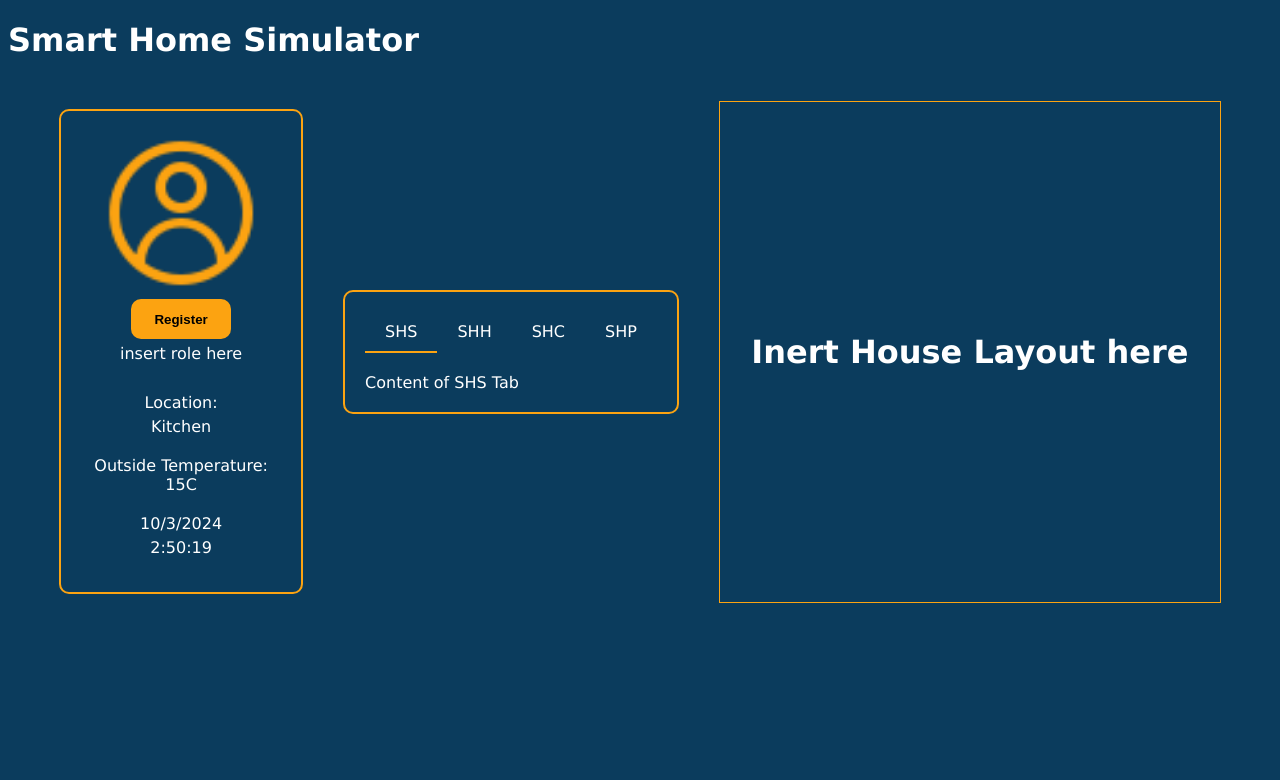
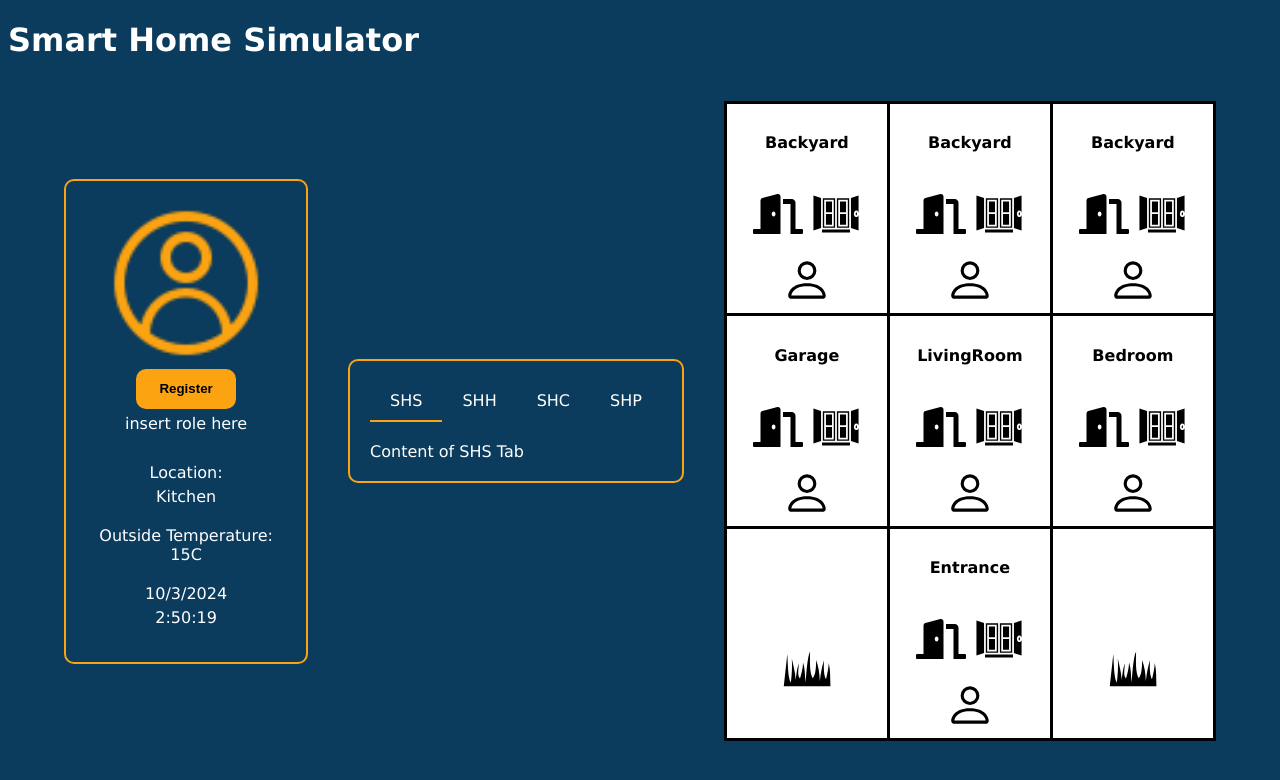
Before and after one commit to LiamDaigle/SOEN343, a React (Vite) app in the folder SmartHomeSystem/frontend/: page / in a window 1280 px wide. Shown: the top 780 px of the page. Built offline with nearby package versions, Linux system fonts and the light colour scheme.

Commit message:
Load and display hosue layout

```diff
--- a/SmartHomeSystem/frontend/src/Dashboard/DashboardLandingPage.tsx
+++ b/SmartHomeSystem/frontend/src/Dashboard/DashboardLandingPage.tsx
@@ -2,7 +2,7 @@ import React from "react";
 import UserProfile from "../UserProfile/UserProfile";
 import TabComponent from "./TabComponent";
 import "./DashboardLandingPage.css";
-import HouseLayout from "./HouseLayout";
+import HouseLayoutGrid from "../HouseLayoutGrid/HouseLayoutGrid";
 
 const DashboardLandingPage = () => {
   return (
@@ -12,7 +12,7 @@ const DashboardLandingPage = () => {
       <div className="dashboard-content-container">
         <UserProfile />
         <TabComponent />
-        <HouseLayout />
+        <HouseLayoutGrid />
       </div>
     </div>
   );
--- /dev/null
+++ b/SmartHomeSystem/frontend/src/HouseLayoutGrid/HouseLayoutGrid.css
@@ -0,0 +1,42 @@
+td {
+    width: 10rem;
+    height: 10rem;
+    background-color: white;
+}
+.first-row-el-last{
+    border-style: solid;
+}
+
+.first-row-el{
+    border-left-style: solid;
+    border-top-style: solid;
+    border-bottom-style: solid;
+}
+
+.row-el{
+    border-left-style: solid;
+    border-bottom-style: solid;
+}
+
+.row-el-last{
+    border-left-style: solid;
+    border-right-style: solid;
+    border-bottom-style: solid;
+}
+
+.icon-row{
+    color:black;
+    display:flex;
+    justify-content: center;
+    padding:0.5rem;
+}
+
+.icon{
+    display:flex;
+    margin-left:0.25rem;
+    margin-right:0.25rem;
+}
+
+.roomName{
+    color:black;
+}
--- /dev/null
+++ b/SmartHomeSystem/frontend/src/HouseLayoutGrid/HouseLayoutGrid.tsx
@@ -0,0 +1,83 @@
+import React from "react";
+import "./HouseLayoutGrid.css";
+import data from "../assets/exampleLayout.json";
+import HouseLayoutGridElement from "../HouseLayoutGridElement/HouseLayoutGridElement";
+import { HouseLayoutParser } from "../HouseLayoutParser";
+
+const HouseLayoutGrid = () => {
+  HouseLayoutParser.parseJSON(data);
+  const houseLayout: string[][] = HouseLayoutParser.getLayout();
+  const rows: JSX.Element[] = [];
+  let key = 0;
+
+  const renderRow = (cssClass: string, houseRow: string[]) => {
+    const rowSize = houseRow.length;
+
+    return (
+      <tr>
+        {houseRow.map((element, index) =>
+          index == rowSize - 1 ? (
+            <HouseLayoutGridElement
+              key={key++}
+              isEmpty={!element ? true : false}
+              name={element}
+              css={cssClass + "-last"}
+              windows={
+                element ? HouseLayoutParser.getRoomByName(element).windows : -1
+              }
+              doors={
+                element ? HouseLayoutParser.getRoomByName(element).doors : -1
+              }
+              lights={
+                element ? HouseLayoutParser.getRoomByName(element).lights : -1
+              }
+              autoLockDoors={
+                element
+                  ? HouseLayoutParser.getRoomByName(element).autoLockDoors
+                  : -1
+              }
+            />
+          ) : (
+            <HouseLayoutGridElement
+              key={key++}
+              isEmpty={!element}
+              name={element}
+              css={cssClass}
+              windows={
+                element ? HouseLayoutParser.getRoomByName(element).windows : -1
+              }
+              doors={
+                element ? HouseLayoutParser.getRoomByName(element).doors : -1
+              }
+              lights={
+                element ? HouseLayoutParser.getRoomByName(element).lights : -1
+              }
+              autoLockDoors={
+                element
+                  ? HouseLayoutParser.getRoomByName(element).autoLockDoors
+                  : -1
+              }
+            />
+          )
+        )}
+      </tr>
+    );
+  };
+
+  //Render the rows into the rows array with the proper css depending on the row of the house
+  houseLayout.forEach((houseRow: string[], index) => {
+    if (index == 0) {
+      rows.push(renderRow("first-row-el", houseRow));
+    } else {
+      rows.push(renderRow("row-el", houseRow));
+    }
+  });
+
+  return (
+    <table cellPadding="0" cellSpacing="0">
+      <tbody>{rows}</tbody>
+    </table>
+  );
+};
+
+export default HouseLayoutGrid;
--- /dev/null
+++ b/SmartHomeSystem/frontend/src/HouseLayoutGridElement/HouseLayoutGridElement.tsx
@@ -0,0 +1,62 @@
+import React from "react";
+import { FaDoorClosed } from "react-icons/fa"; //closed door
+import { FaDoorOpen } from "react-icons/fa"; //open door
+import { GiWindow } from "react-icons/gi"; //open window
+import { GiWindowBars } from "react-icons/gi"; //closed window
+import { BsPerson } from "react-icons/bs"; //Nobody in room
+import { BsPersonFill } from "react-icons/bs"; // person
+import { BsFillPeopleFill } from "react-icons/bs"; // people for if there is more than one person in the room
+import { GiGrass } from "react-icons/gi"; //Grass for representing outside
+
+interface Props {
+  isEmpty: boolean;
+  name: string;
+  css: string;
+  windows: number;
+  doors: number;
+  lights: number;
+  autoLockDoors: 1;
+}
+
+const HouseLayoutGridElement = (props: Props) => {
+  const isEmpty = props.isEmpty;
+  const name = props.name;
+  const css = props.css;
+  const windows = props.windows;
+  const doors = props.doors;
+  const lights = props.lights;
+  const autoLockDoors = props.autoLockDoors;
+
+  console.log("Created Grid Element: ", {
+    name: name,
+    windows: windows,
+    doors: doors,
+    lights: lights,
+    autoLockDoors: autoLockDoors,
+  });
+
+  return (
+    <td key={name} className={css}>
+      <div className="icon-row">
+        <h4 className="roomName">{name}</h4>
+      </div>
+      {isEmpty ? (
+        <div className="icon-row">
+          <GiGrass size={50} className="icon" />
+        </div>
+      ) : (
+        <>
+          <div className="icon-row">
+            <FaDoorOpen size={50} className="icon" />
+            <GiWindow size={50} className="icon" />
+          </div>
+          <div className="icon-row">
+            <BsPerson size={50} className="icon" />
+          </div>
+        </>
+      )}
+    </td>
+  );
+};
+
+export default HouseLayoutGridElement;
--- /dev/null
+++ b/SmartHomeSystem/frontend/src/HouseLayoutParser.ts
@@ -0,0 +1,33 @@
+export abstract class HouseLayoutParser{
+
+    private static layout:string[][] = [[]];
+    private static rooms:object = {};
+
+    constructor(){}
+
+    public static parseJSON(json):void{
+        this.rooms = {}
+        for(const key in json){
+            if(key === 'layout')
+                this.layout = json[key]
+            else
+                this.rooms[key] = json[key];
+        }
+    }
+
+    public static getLayout(){
+        return this.layout;
+    }
+
+    public static getRooms(){
+        return this.rooms;
+    }
+
+    public static getRoomByName(room:string){
+        for(const key in this.rooms){
+            if(room.toLowerCase === key.toLowerCase)
+                return this.rooms[key];
+        }
+        return "";
+    }
+}
--- /dev/null
+++ b/SmartHomeSystem/frontend/src/assets/exampleLayout.json
@@ -0,0 +1,42 @@
+{
+    "layout": [
+        ["Backyard","Backyard","Backyard"],
+        ["Garage","LivingRoom","Bedroom"],
+        ["","Entrance",""]
+    ],
+    "Backyard":{
+        "name":"Backyard",
+        "windows":0,
+        "doors":0,
+        "lights":2,
+        "autoLockDoors":1
+    },
+    "Entrance":{
+        "name":"Entrance",
+        "windows":0,
+        "doors":0,
+        "lights":2,
+        "autoLockDoors":1
+    },
+    "Garage":{
+        "name":"Garage",
+        "windows":0,
+        "doors":0,
+        "lights":2,
+        "autoLockDoors":1
+    },
+    "LivingRoom":{
+        "name":"LivingRoom",
+        "windows":0,
+        "doors":0,
+        "lights":2,
+        "autoLockDoors":1
+    },
+    "Bedroom":{
+        "name":"Bedroom",
+        "windows":0,
+        "doors":0,
+        "lights":2,
+        "autoLockDoors":1
+    }
+}
```
Also changed, not shown: SmartHomeSystem/frontend/package.json (+7 -1 lines), SmartHomeSystem/frontend/src/assets/exampleLayout2.json (added, +42 -0 lines), 2 other files (tests, documents, lock files or other folders).
